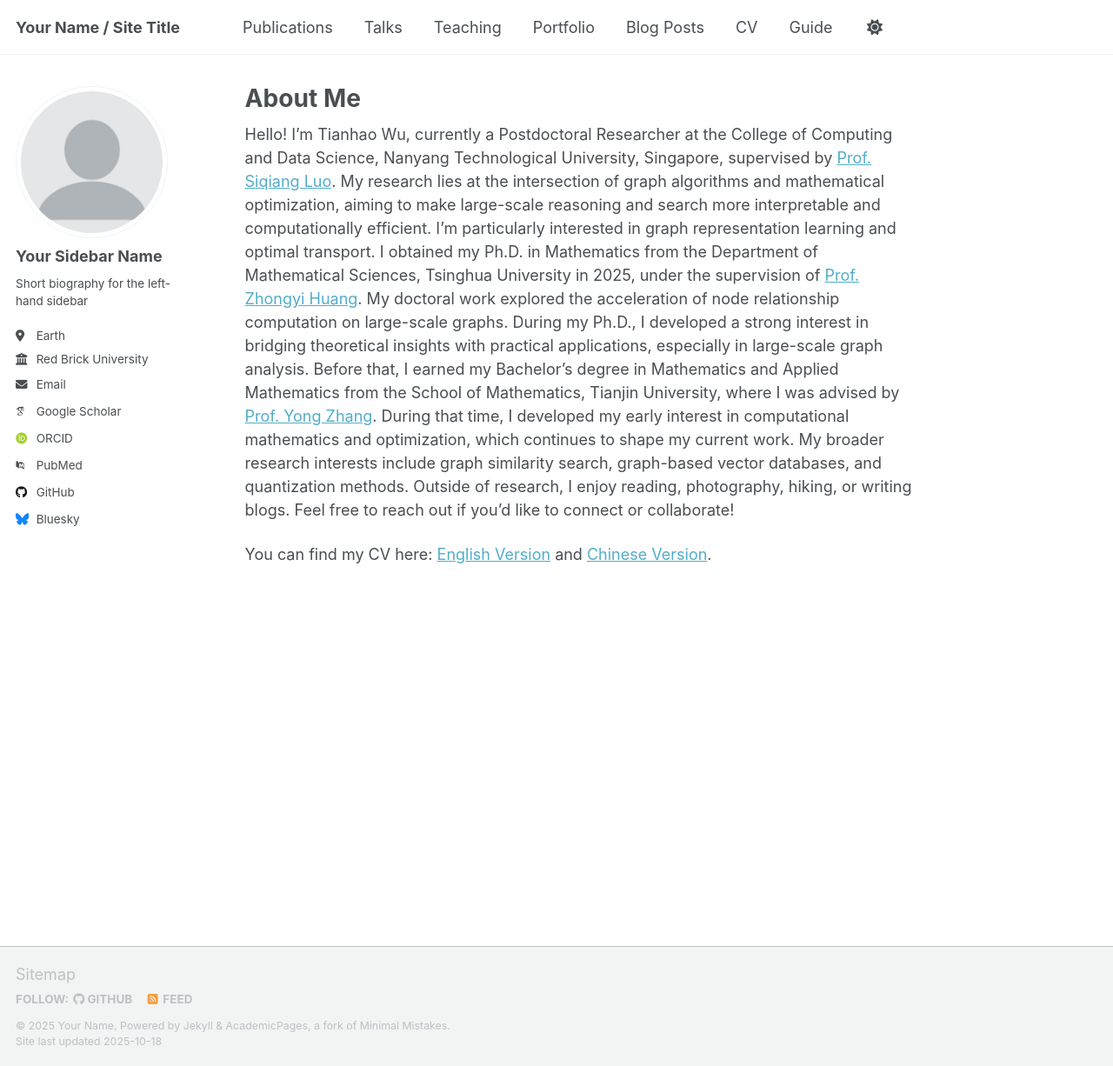
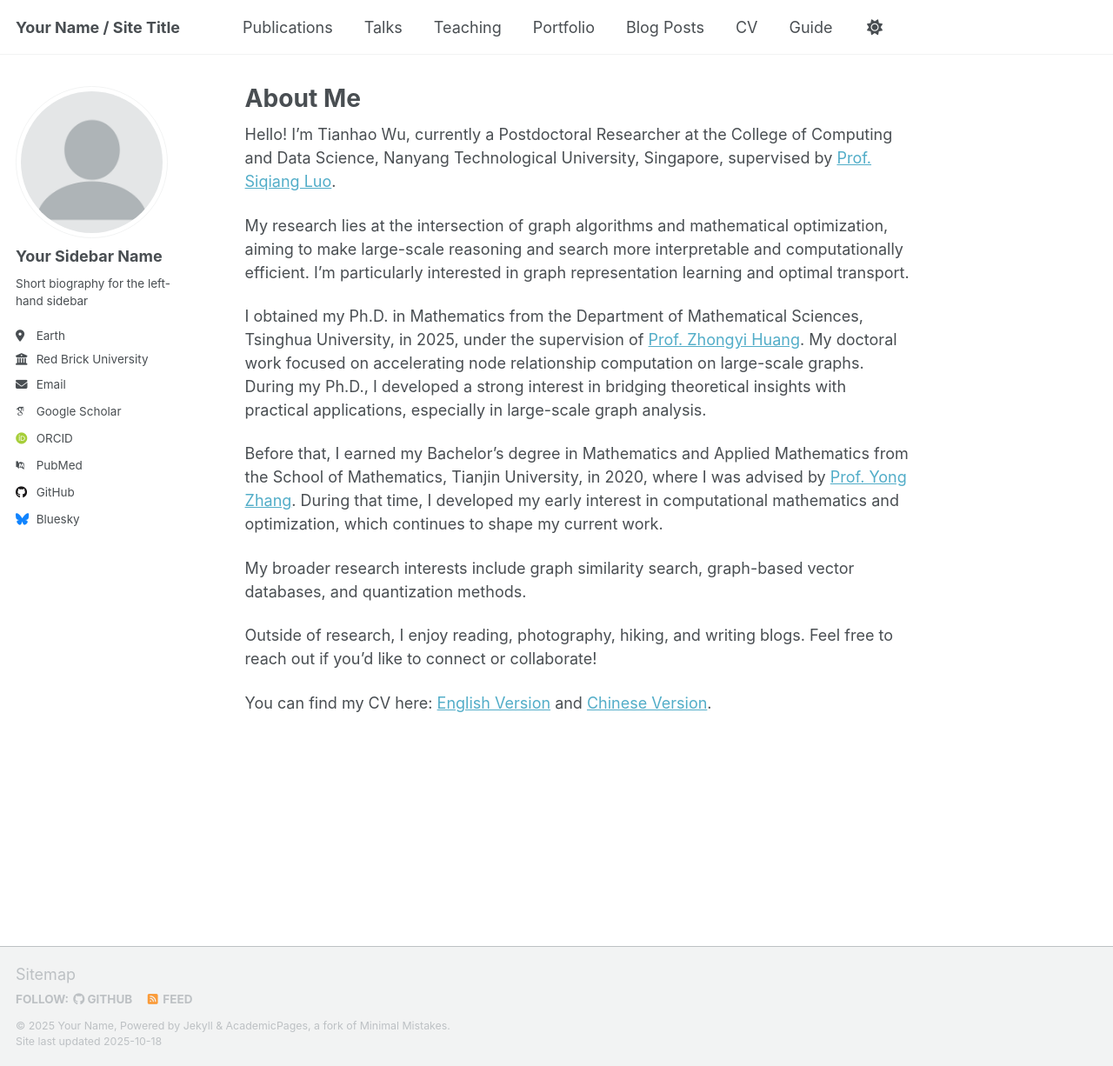
Before and after one commit to HereW/HereW.github.io, a Jekyll site: the page built from _pages/about.md, in a window 1280 px wide and 1226 px high. Shown: the whole window at 87% size. Built offline with Jekyll 4.4.1, drawn with Linux system fonts in a browser that asks for light colours; some web fonts are replaced; a script that is not in the unit is left out.

Commit message:
Revise about page content and CV links
Reorganized and updated the content of the about page, including CV links and research interests.

```diff
--- a/_pages/about.md
+++ b/_pages/about.md
@@ -7,10 +7,16 @@ redirect_from:
   - /about.html
 ---
 
-Hello! I’m Tianhao Wu, currently a Postdoctoral Researcher at the College of Computing and Data Science, Nanyang Technological University, Singapore, supervised by [Prof. Siqiang Luo](https://siqiangluo.com). My research lies at the intersection of graph algorithms and mathematical optimization, aiming to make large-scale reasoning and search more interpretable and computationally efficient. I’m particularly interested in graph representation learning and optimal transport.
-I obtained my Ph.D. in Mathematics from the Department of Mathematical Sciences, Tsinghua University in 2025, under the supervision of [Prof. Zhongyi Huang](https://scholar.google.com/citations?user=4cUP2_kAAAAJ&hl=en&oi=ao). My doctoral work explored the acceleration of node relationship computation on large-scale graphs. During my Ph.D., I developed a strong interest in bridging theoretical insights with practical applications, especially in large-scale graph analysis.
-Before that, I earned my Bachelor’s degree in Mathematics and Applied Mathematics from the School of Mathematics, Tianjin University, where I was advised by [Prof. Yong Zhang](https://cam.tju.edu.cn/homepage/zhangyong/). During that time, I developed my early interest in computational mathematics and optimization, which continues to shape my current work.
+Hello! I’m Tianhao Wu, currently a Postdoctoral Researcher at the College of Computing and Data Science, Nanyang Technological University, Singapore, supervised by [Prof. Siqiang Luo](https://siqiangluo.com).
+
+My research lies at the intersection of graph algorithms and mathematical optimization, aiming to make large-scale reasoning and search more interpretable and computationally efficient. I’m particularly interested in graph representation learning and optimal transport.
+
+I obtained my Ph.D. in Mathematics from the Department of Mathematical Sciences, Tsinghua University, in 2025, under the supervision of [Prof. Zhongyi Huang](https://scholar.google.com/citations?user=4cUP2_kAAAAJ&hl=en&oi=ao). My doctoral work focused on accelerating node relationship computation on large-scale graphs. During my Ph.D., I developed a strong interest in bridging theoretical insights with practical applications, especially in large-scale graph analysis.
+
+Before that, I earned my Bachelor’s degree in Mathematics and Applied Mathematics from the School of Mathematics, Tianjin University, in 2020, where I was advised by [Prof. Yong Zhang](https://cam.tju.edu.cn/homepage/zhangyong/). During that time, I developed my early interest in computational mathematics and optimization, which continues to shape my current work.
+
 My broader research interests include graph similarity search, graph-based vector databases, and quantization methods.
-Outside of research, I enjoy reading, photography, hiking, or writing blogs. Feel free to reach out if you’d like to connect or collaborate!
 
-You can find my CV here: [English Version](../assets/CV_tianhao.pdf) and [Chinese Version](../assets/CV_tianhao_Chinese.pdf).
+Outside of research, I enjoy reading, photography, hiking, and writing blogs. Feel free to reach out if you’d like to connect or collaborate!
+
+You can find my CV here: [English Version](https://herew.github.io/assets/CV_tianhao.pdf) and [Chinese Version](https://herew.github.io/assets/CV_tianhao_Chinese.pdf).
```
